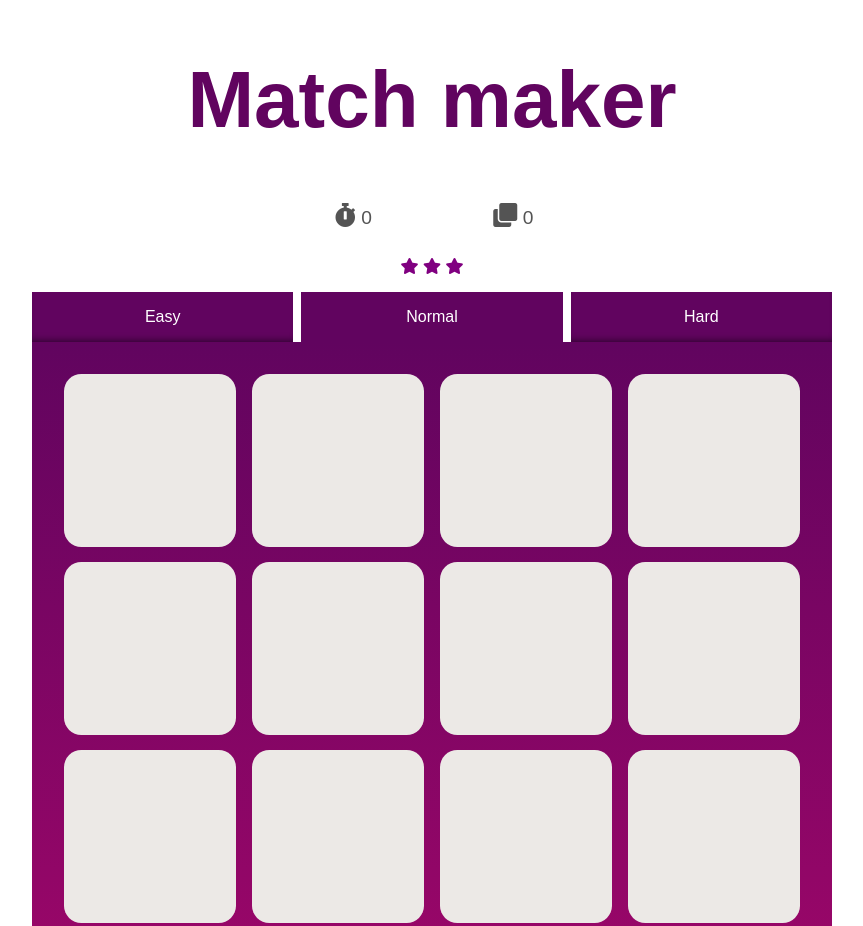
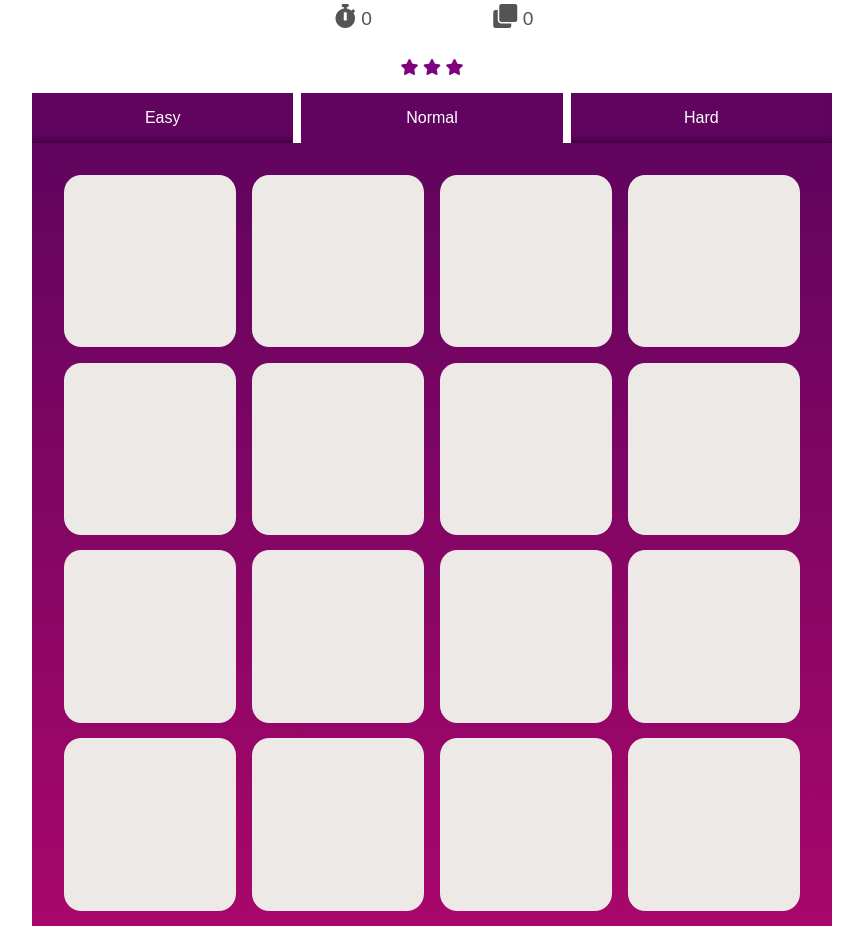
Before and after one commit to MSheekh6/Memory-Game, a plain HTML site: page index.html in a window 1280 px wide. Shown: the top 926 px of the page, without its empty margins (208-1071 px from the left). Drawn offline with Linux system fonts and the light colour scheme; a web font is replaced by a local one.

Commit message:
Update index.html

```diff
--- a/index.html
+++ b/index.html
@@ -16,7 +16,6 @@
 
 <body>
   <div class="container">
-    <h1>Match maker</h1>
     <div class="dashboard">
       <div class="dashboard-element">
         <i class=" dashboard-icon fas fa-stopwatch"></i> <span id="timer"></span>
```
